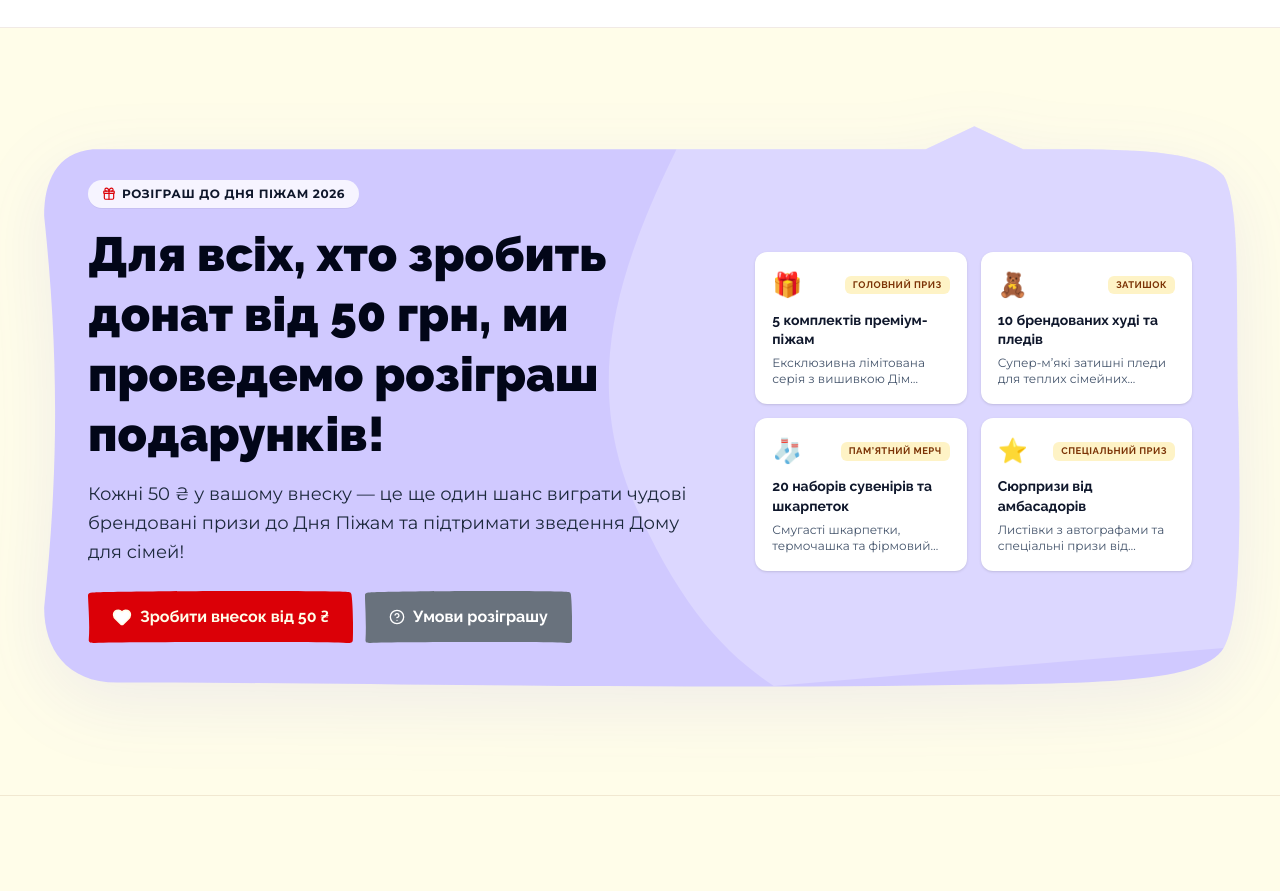
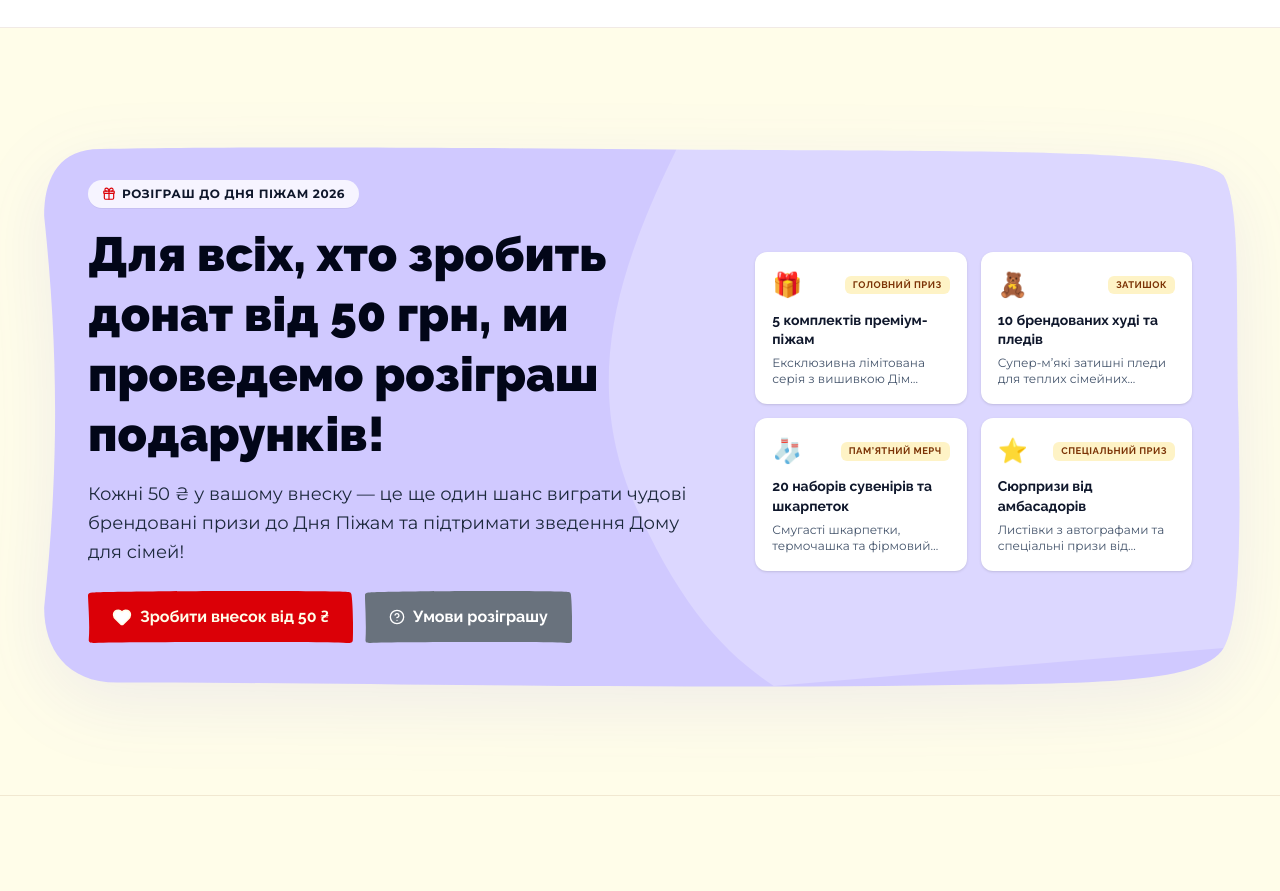
Before and after one commit to OlegV1asenko/pajama-avatar, a Next.js app: page / in a window 1280 px wide. Shown: the part 5860-6751 px from the top of the page. Built offline with nearby package versions, Linux system fonts and the light colour scheme.

Commit message:
fix: remove apex triangle gable from raffle section top edge

```diff
--- a/app/page.tsx
+++ b/app/page.tsx
@@ -552,10 +552,8 @@ export default function PajamaLandingPage() {
                     C 850,485 960,490 980,455
                     C 994,430 994,350 992,250
                     C 990,150 994,70 980,45
-                    C 960,20 890,22 815,22
-                    L 775,2
-                    L 735,22
-                    C 600,22 300,22 50,22
+                    C 960,20 750,24 500,22
+                    C 300,20 120,20 50,22
                     Z"
                 />
               </defs>
@@ -570,9 +568,7 @@ export default function PajamaLandingPage() {
                   L 980,455
                   C 994,430 994,350 992,250
                   C 990,150 994,70 980,45
-                  C 960,20 890,22 815,22
-                  L 775,2
-                  L 735,22
+                  C 960,20 750,24 530,22
                   Z"
                 fill="rgba(255, 255, 255, 0.25)"
               />
```
